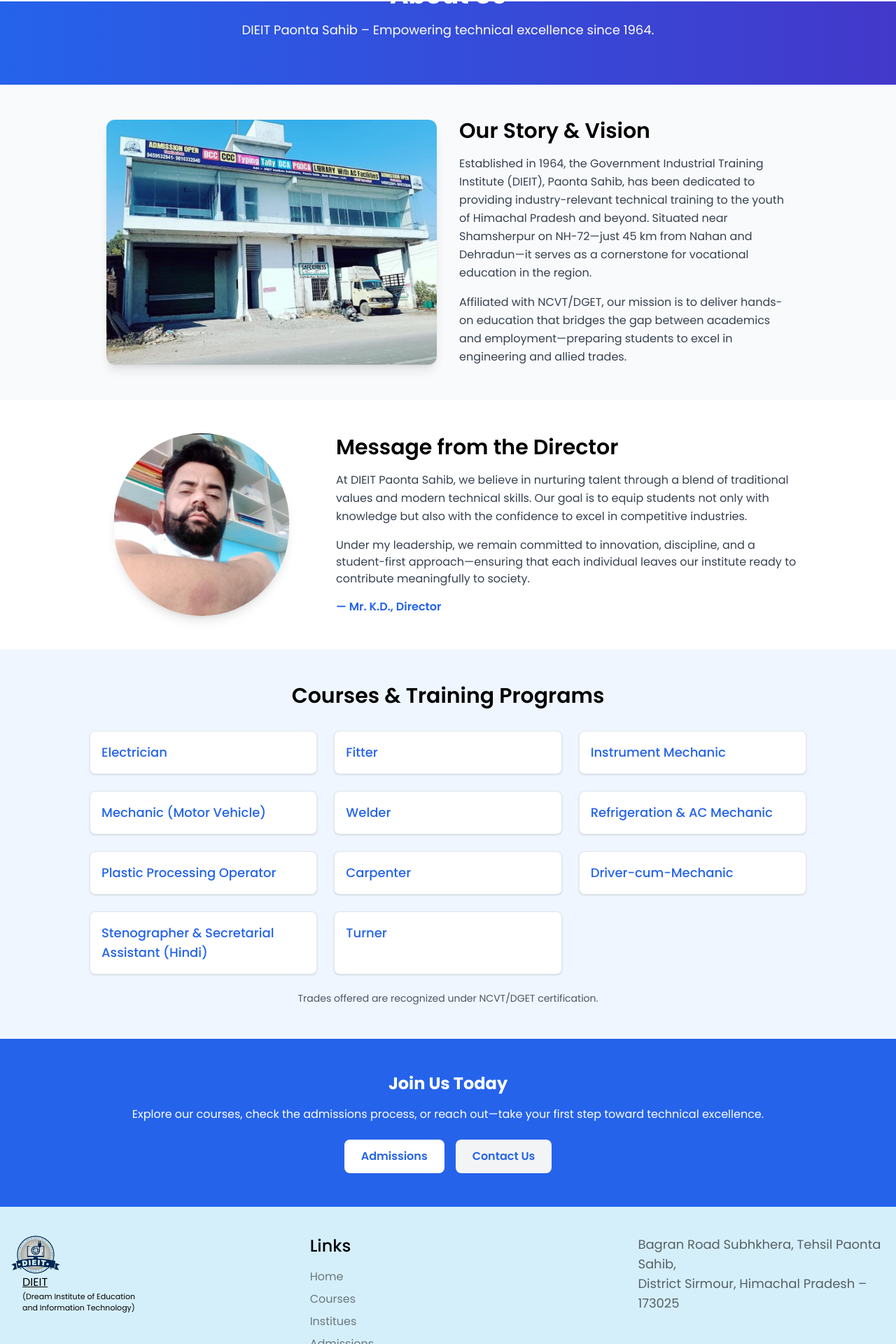
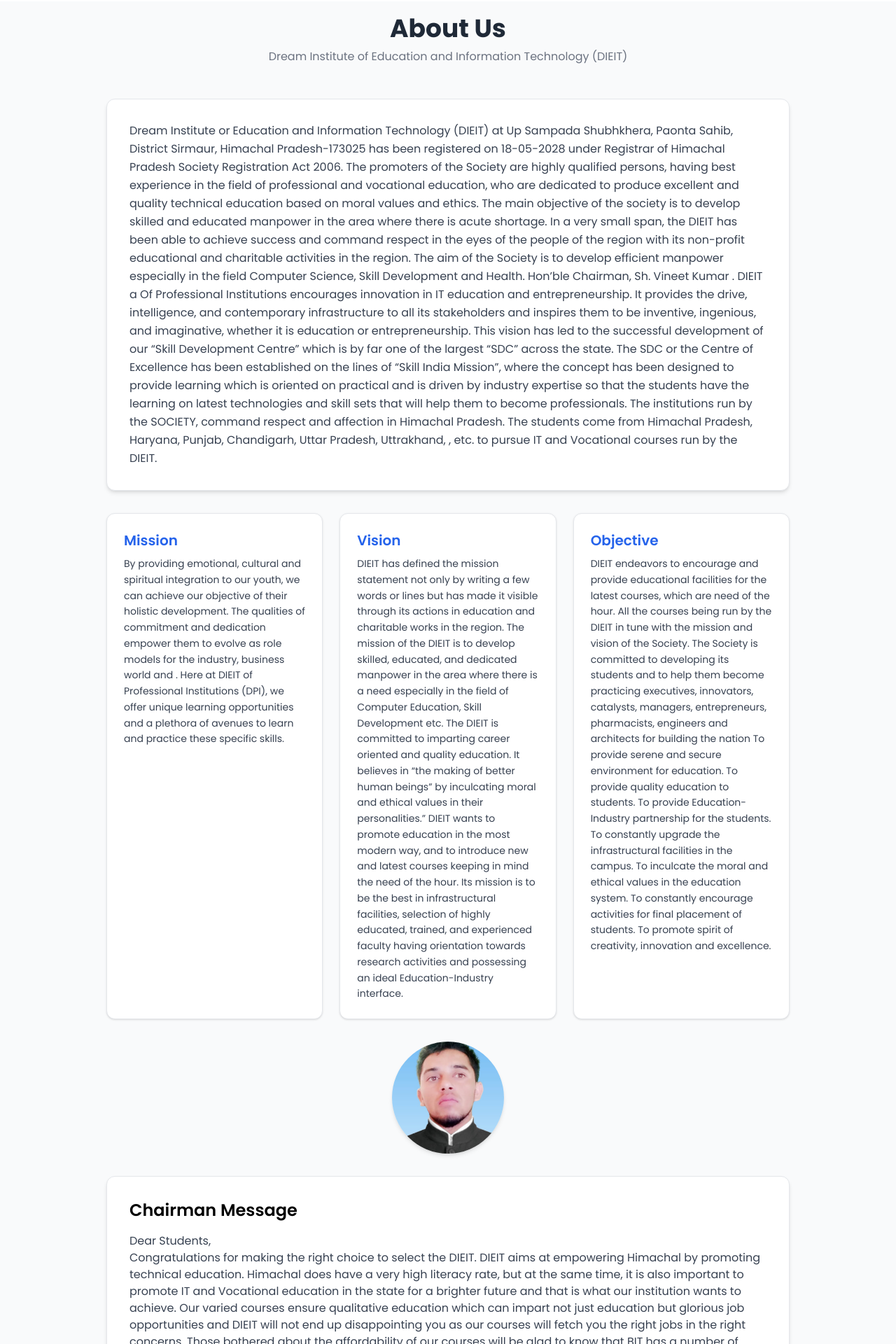
Before and after one commit to Inder1712/Dieit, a Next.js app: page /about in a window 1280 px wide. Shown: the part 139-2059 px from the top of the page at 70% size. Built offline with nearby package versions, Linux system fonts and the light colour scheme; some icons are missing.

Commit message:
edits one

```diff
--- a/src/app/about/page.tsx
+++ b/src/app/about/page.tsx
@@ -1,123 +1,123 @@
 // src/app/about/page.tsx
 "use client";
-import Image from "next/image";
 
 export default function AboutPage() {
   return (
-    <div className="bg-gray-50 min-h-screen">
-      {/* Hero Section */}
-      <section className="bg-gradient-to-r from-blue-600 to-indigo-700 text-white pt-28 pb-16 px-6 text-center">
-        <h1 className="text-4xl font-bold mb-4">About Us</h1>
-        <p className="max-w-2xl mx-auto text-lg">
-          DIEIT Paonta Sahib – Empowering technical excellence since 1964.
+    <div className="bg-gray-50 min-h-screen mt-12 md:pt-28">
+
+      {/* Header */}
+      <div className="text-center mb-12 px-6">
+        <h1 className="text-4xl font-bold text-gray-800">About Us</h1>
+        <p className="text-gray-500 mt-2">
+          Dream Institute of Education and Information Technology (DIEIT)
         </p>
-      </section>
+      </div>
 
-      {/* Institute Image & Intro */}
-      <section className="max-w-5xl mx-auto py-12 px-6 grid md:grid-cols-2 gap-8 items-center">
-        <div>
-          <img
-            src="/images/institutes/institue1.jpeg" // Replace with actual image path
-            alt="DIEIT Paonta Sahib"
-            width={600}
-            height={400}
-            className="rounded-xl shadow-lg object-cover h-[350px]"
-          />
-        </div>
-        <div>
-          <h2 className="text-3xl font-semibold mb-4">Our Story & Vision</h2>
-          <p className="text-gray-700 leading-relaxed mb-4">
-            Established in 1964, the Government Industrial Training Institute (DIEIT), Paonta Sahib,
-            has been dedicated to providing industry-relevant technical training to the youth of
-            Himachal Pradesh and beyond. Situated near Shamsherpur on NH-72—just 45 km from Nahan
-            and Dehradun—it serves as a cornerstone for vocational education in the region.
-          </p>
+      {/* Content Container */}
+      <div className="max-w-5xl mx-auto px-6 space-y-8">
+
+        {/* Card */}
+        <div className="bg-white shadow-md rounded-xl p-6 md:p-8 border">
           <p className="text-gray-700 leading-relaxed">
-            Affiliated with NCVT/DGET, our mission is to deliver hands-on education that bridges the
-            gap between academics and employment—preparing students to excel in engineering and
-            allied trades.
+      Dream Institute or Education and Information Technology (DIEIT)  at Up Sampada Shubhkhera, Paonta Sahib, District Sirmaur, Himachal Pradesh-173025 has been registered on 18-05-2028 under Registrar of Himachal Pradesh Society Registration  Act 2006. The promoters of the Society are highly qualified persons, having best experience in the field of professional and vocational education, who are dedicated to produce excellent and quality technical education based on moral values and ethics. The main objective of the society is to develop skilled and educated manpower in the area where there is acute shortage.
+In a very small span, the DIEIT has been able to achieve success and command respect in the eyes of the people of the region with its non-profit educational and charitable activities in the region. The aim of the Society is to develop efficient manpower especially in the field Computer Science, Skill Development and Health. Hon’ble Chairman, Sh. Vineet Kumar .
+ DIEIT  a Of Professional Institutions encourages innovation in IT education and entrepreneurship. It provides the drive, intelligence, and contemporary infrastructure to all its stakeholders and inspires them to be inventive, ingenious, and imaginative, whether it is education or entrepreneurship. This vision has led to the successful development of our “Skill Development Centre” which is by far one of the largest “SDC” across the state. The SDC or the Centre of Excellence has been established on the lines of “Skill India Mission”, where the concept has been designed to provide learning which is oriented on practical and is driven by industry expertise so that the students have the learning on latest technologies and skill sets that will help them to become professionals.
+The institutions run by the SOCIETY, command respect and affection in Himachal Pradesh. The students come from Himachal Pradesh, Haryana, Punjab, Chandigarh, Uttar Pradesh, Uttrakhand, , etc. to pursue IT and Vocational courses run by the DIEIT.
           </p>
         </div>
-      </section>
 
-      {/* Director Message */}
-      <section className="bg-white py-12 px-6">
-        <div className="max-w-5xl mx-auto grid md:grid-cols-3 gap-8 items-center">
-          <div className="md:col-span-1 flex justify-center">
-            <img
-              src="/images/mentor/user3.png" // Replace with actual image path
-              alt="Director Mr. K.D."
-              width={250}
-              height={250}
-              className="rounded-full shadow-lg object-cover"
-            />
+        {/* <div className="bg-white shadow-md rounded-xl p-6 md:p-8 border">
+          <p className="text-gray-700 leading-relaxed">
+            In a very small span, DIEIT has achieved success and respect through its non-profit
+            educational activities. The aim is to develop skilled manpower especially in Computer
+            Science, Skill Development and Health.
+          </p>
+        </div> */}
+
+        {/* <div className="bg-white shadow-md rounded-xl p-6 md:p-8 border">
+          <p className="text-gray-700 leading-relaxed">
+            DIEIT encourages innovation in IT education and entrepreneurship with modern infrastructure.
+            The Skill Development Centre follows the Skill India Mission and focuses on practical,
+            industry-oriented learning.
+          </p>
+        </div> */}
+
+        {/* Mission / Vision / Objective */}
+        <div className="grid md:grid-cols-3 gap-6">
+
+          <div className="bg-white p-6 rounded-xl shadow border">
+            <h2 className="text-xl font-semibold mb-2 text-blue-600">Mission</h2>
+            <p className="text-gray-700 text-sm leading-relaxed">
+            By providing emotional, cultural and spiritual integration to our youth, we can achieve our objective of their holistic development. The qualities of commitment and dedication empower them to evolve as role models for the industry, business world and . Here at DIEIT  of Professional Institutions (DPI), we offer unique learning opportunities and a plethora of avenues to learn and practice these specific skills.
+            </p>
           </div>
-          <div className="md:col-span-2">
-            <h2 className="text-3xl font-semibold mb-4">Message from the Director</h2>
-            <p className="text-gray-700 leading-relaxed mb-4">
-              At DIEIT Paonta Sahib, we believe in nurturing talent through a blend of traditional
-              values and modern technical skills. Our goal is to equip students not only with
-              knowledge but also with the confidence to excel in competitive industries.
+
+          <div className="bg-white p-6 rounded-xl shadow border">
+            <h2 className="text-xl font-semibold mb-2 text-blue-600">Vision</h2>
+            <p className="text-gray-700 text-sm leading-relaxed">
+             DIEIT  has defined the mission statement not only by writing a few words or lines but has made it visible through its actions in education and charitable works in the region. The mission of the DIEIT  is to develop skilled, educated, and dedicated manpower in the area where there is a need especially in the field of  Computer Education, Skill Development etc.
+The DIEIT  is committed to imparting career oriented and quality education. It believes in “the making of better human beings” by inculcating moral and ethical values in their personalities.” DIEIT wants to promote education in the most modern way, and to introduce new and latest courses keeping in mind the need of the hour. Its mission is to be the best in infrastructural facilities, selection of highly educated, trained, and experienced faculty having orientation towards research activities and possessing an ideal Education-Industry interface.
             </p>
-            <p className="text-gray-700">
-              Under my leadership, we remain committed to innovation, discipline, and a student-first
-              approach—ensuring that each individual leaves our institute ready to contribute meaningfully
-              to society.
+          </div>
+
+          <div className="bg-white p-6 rounded-xl shadow border">
+            <h2 className="text-xl font-semibold mb-2 text-blue-600">Objective</h2>
+            <p className="text-gray-700 text-sm leading-relaxed">
+            DIEIT  endeavors to encourage and provide educational facilities for the latest courses, which are need of the hour. All the courses being run by the DIEIT  in tune with the mission and vision of the Society. The Society is committed to developing its students and to help them become practicing executives, innovators, catalysts, managers, entrepreneurs, pharmacists, engineers and architects for building the nation
+To provide serene and secure environment for education. To provide quality education to students. To provide Education-Industry partnership for the students. To constantly upgrade the infrastructural facilities in the campus. To inculcate the moral and ethical values in the education system. To constantly encourage activities for final placement of students. To promote spirit of creativity, innovation and excellence.
             </p>
-            <p className="mt-4 font-semibold text-blue-600">— Mr. K.D., Director</p>
           </div>
+
         </div>
-      </section>
 
-      {/* Courses Offered */}
-      <section className="bg-blue-50 py-12 px-6">
-        <h2 className="text-3xl font-semibold text-center mb-8">Courses & Training Programs</h2>
-        <div className="grid sm:grid-cols-2 lg:grid-cols-3 gap-6 max-w-5xl mx-auto">
-          {[
-            "Electrician",
-            "Fitter",
-            "Instrument Mechanic",
-            "Mechanic (Motor Vehicle)",
-            "Welder",
-            "Refrigeration & AC Mechanic",
-            "Plastic Processing Operator",
-            "Carpenter",
-            "Driver-cum-Mechanic",
-            "Stenographer & Secretarial Assistant (Hindi)",
-            "Turner",
-          ].map((course, idx) => (
-            <div key={idx} className="bg-white rounded-lg shadow p-4 border border-gray-200">
-              <h3 className="text-lg font-medium text-blue-600">{course}</h3>
-            </div>
-          ))}
+        {/* Chairman Message */}
+        <div className=" text-center ">
+          <img
+            src="/images/mentor/image.png"
+            alt="Director"
+            className="w-40 h-40 mx-auto rounded-full object-cover shadow-md"
+          />
+          {/* <h2 className="text-xl font-semibold mt-4">Director</h2> */}
+          {/* <p className="text-gray-600 mt-2">
+            Commitment to discipline, innovation and student success.
+          </p> */}
         </div>
-        <p className="mt-6 text-center text-gray-600 text-sm">
-          Trades offered are recognized under NCVT/DGET certification.
-        </p>
-      </section>
+        <div className="bg-white shadow-md rounded-xl p-6 md:p-8 border">
+          <h2 className="text-2xl font-semibold mb-4">Chairman Message</h2>
 
-      {/* Call to Action */}
-      <section className="bg-blue-600 py-12 px-6 text-center text-white " >
-        <h2 className="text-2xl font-bold mb-4">Join Us Today</h2>
-        <p className="mb-6">
-          Explore our courses, check the admissions process, or reach out—take your first step
-          toward technical excellence.
-        </p>
-        <div className="flex justify-center space-x-4">
-          <a
-            href="/admissions"
-            className="bg-white text-blue-600 hover:bg-gray-100 px-6 py-3 rounded-lg font-semibold"
-          >
-            Admissions
-          </a>
-          <a
-            href="/contact"
-            className="bg-gray-100 text-blue-600 hover:bg-gray-200 px-6 py-3 rounded-lg font-semibold"
-          >
-            Contact Us
-          </a>
+          <p className="text-gray-700 mb-4">
+           Dear Students, <br />
+Congratulations for making the right choice to select the DIEIT. DIEIT aims at empowering Himachal by promoting technical education. Himachal does have a very high literacy rate, but at the same time, it is also important to promote IT and Vocational  education in the state for a brighter future and that is what our institution wants to achieve.
+Our varied courses ensure qualitative education which can impart not just education but glorious job opportunities and DIEIT will not end up disappointing you as our courses will fetch you the right jobs in the right concerns. Those bothered about the affordability of our courses will be glad to know that BIT has a number of scholarship program in place.
+This implies that if you are ready to work hard to improve your future, DIEIT can impart you IT education with money hardly a constraint. Join our mission on the path of empowering Himachal with the IT education and we will look forward to meeting you at BIT.
+
+          </p>
+
+          {/* <p className="text-gray-700 mb-4">
+            Our courses ensure quality education and career opportunities. Scholarship support is also available.
+          </p> */}
+
+          <p className="text-gray-700 font-medium">
+            Regards,<br />
+            <span className="text-blue-600 font-bold">VINEET KUMAR</span><br />
+            Chairman
+          </p>
         </div>
-      </section>
+
+        {/* Director (Image only kept, improved UI) */}
+        {/* <div className="bg-white shadow-lg rounded-xl p-8 text-center border">
+          <img
+            src="/images/mentor/user3.png"
+            alt="Director"
+            className="w-40 h-40 mx-auto rounded-full object-cover shadow-md"
+          />
+          <h2 className="text-xl font-semibold mt-4">Director</h2>
+          <p className="text-gray-600 mt-2">
+            Commitment to discipline, innovation and student success.
+          </p>
+        </div> */}
+
+      </div>
     </div>
   );
 }
--- a/src/components/Home/Hero/index.tsx
+++ b/src/components/Home/Hero/index.tsx
@@ -151,7 +151,7 @@
             <h1 className="text-midnight_text text-4xl sm:text-5xl font-semibold pt-5 lg:pt-0">
               Advance your skills with us.
             </h1>
-            <h3 className="text-black/70 text-lg">100+ YEAR OF EXPERIENCE</h3>
+            <h3 className="text-black/70 text-lg">9+ YEAR OF EXPERIENCE</h3>
             <h3 className="text-black/70 text-lg">15+ COURSES</h3>
             <h3 className="text-black/70 text-lg">1000+ STUDENTS</h3>
 
--- a/src/components/Layout/Footer/index.tsx
+++ b/src/components/Layout/Footer/index.tsx
@@ -80,7 +80,7 @@
                 icon="tabler:brand-google-maps"
                 className="text-primary text-3xl inline-block me-2 h-full"
               />
-              <h5 className="text-lg text-black/60">Bagran Road Subhkhera, Tehsil Paonta Sahib, <br /> District Sirmour, Himachal Pradesh – 173025</h5>
+              <h5 className="text-lg text-black/60">HO:- At Up Sampada Shubhkhera, Paonta Sahib <br /> District Sirmour, Himachal Pradesh – 173025</h5>
             </a>
             <div className="flex gap-2 mt-10">
               <Icon
```
Also changed, not shown: public/images/mentor/image.png (added).
